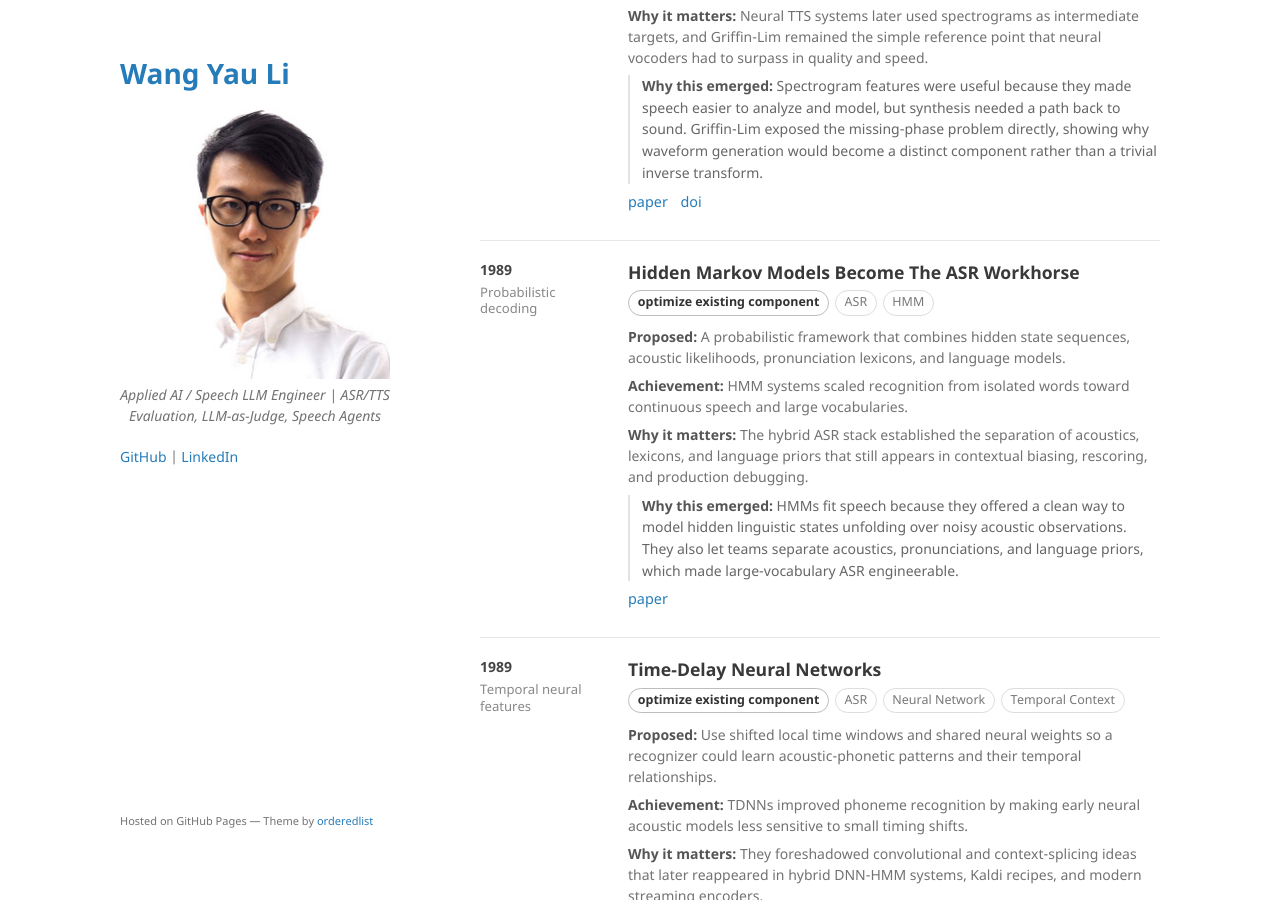
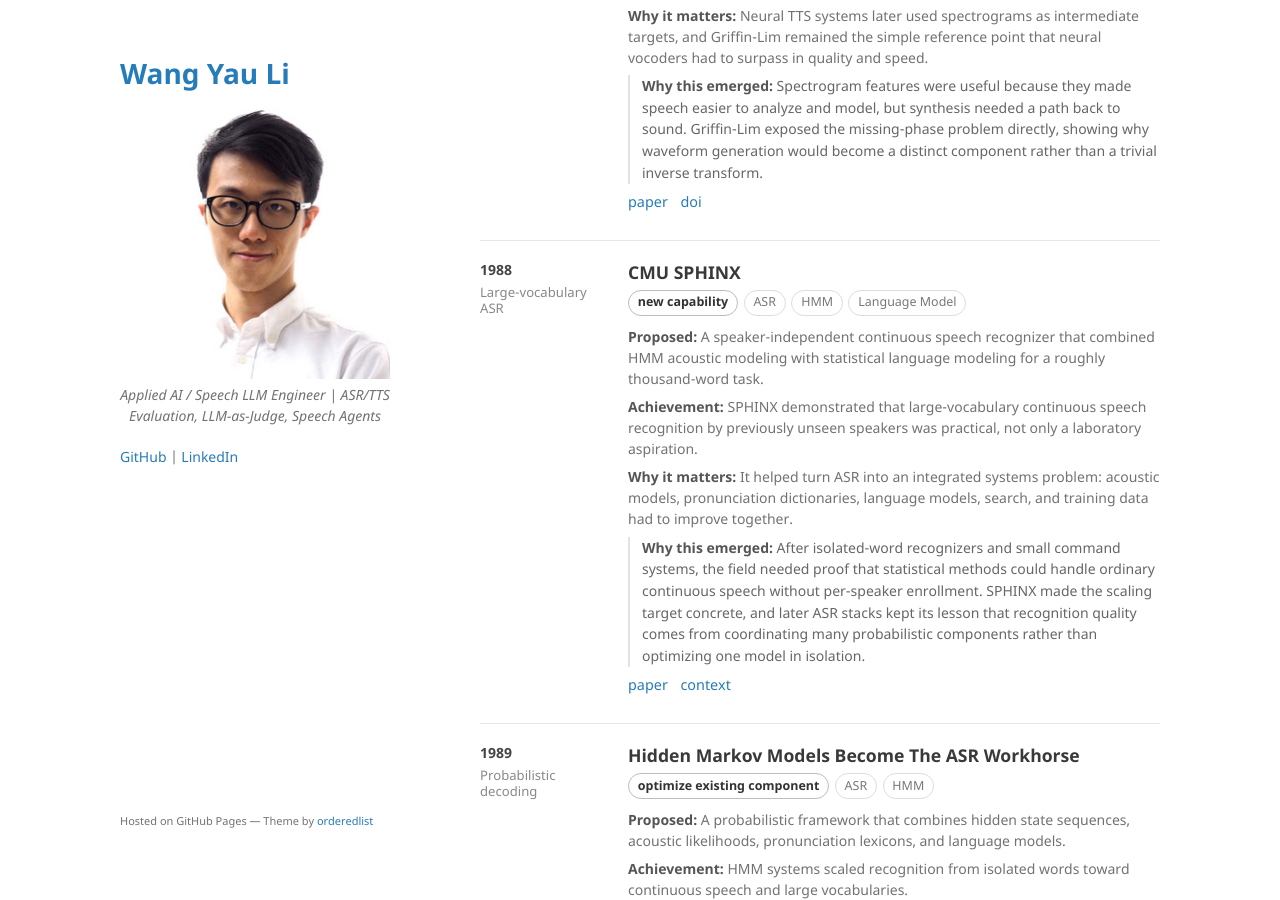
Before and after one commit to kennethli319/kennethli319.github.io, a Jekyll site: the page built from speech-timeline.md, in a window 1280 px wide and 900 px high, scrolled down 4277 px. Built offline with Jekyll 4.4.1, drawn with Linux system fonts in a browser that asks for light colours.

Commit message:
Add CMU SPHINX speech timeline milestone

```diff
--- a/speech-timeline.md
+++ b/speech-timeline.md
@@ -314,6 +314,22 @@ title: Speech Timeline
     <p><strong>Why it matters:</strong> Neural TTS systems later used spectrograms as intermediate targets, and Griffin-Lim remained the simple reference point that neural vocoders had to surpass in quality and speed.</p>
     <p class="speech-reflection"><strong>Why this emerged:</strong> Spectrogram features were useful because they made speech easier to analyze and model, but synthesis needed a path back to sound. Griffin-Lim exposed the missing-phase problem directly, showing why waveform generation would become a distinct component rather than a trivial inverse transform.</p>
     <p class="speech-source"><a href="https://ieeexplore.ieee.org/document/1164317/">paper</a> <a href="https://doi.org/10.1109/TASSP.1984.1164317">doi</a></p>
+  </div>
+</section>
+
+<section class="speech-row">
+  <aside class="speech-year">
+    1988
+    <div class="speech-kicker">Large-vocabulary ASR</div>
+  </aside>
+  <div class="speech-body">
+    <h2>CMU SPHINX</h2>
+    <div class="speech-meta"><span class="speech-impact">new capability</span><span class="speech-tag">ASR</span><span class="speech-tag">HMM</span><span class="speech-tag">Language Model</span></div>
+    <p><strong>Proposed:</strong> A speaker-independent continuous speech recognizer that combined HMM acoustic modeling with statistical language modeling for a roughly thousand-word task.</p>
+    <p><strong>Achievement:</strong> SPHINX demonstrated that large-vocabulary continuous speech recognition by previously unseen speakers was practical, not only a laboratory aspiration.</p>
+    <p><strong>Why it matters:</strong> It helped turn ASR into an integrated systems problem: acoustic models, pronunciation dictionaries, language models, search, and training data had to improve together.</p>
+    <p class="speech-reflection"><strong>Why this emerged:</strong> After isolated-word recognizers and small command systems, the field needed proof that statistical methods could handle ordinary continuous speech without per-speaker enrollment. SPHINX made the scaling target concrete, and later ASR stacks kept its lesson that recognition quality comes from coordinating many probabilistic components rather than optimizing one model in isolation.</p>
+    <p class="speech-source"><a href="https://publications.ri.cmu.edu/storage/publications/pub_files/pub2/lee_k_f_1989_1/lee_k_f_1989_1.pdf">paper</a> <a href="https://aclanthology.org/H89-1014.pdf">context</a></p>
   </div>
 </section>
 
```
